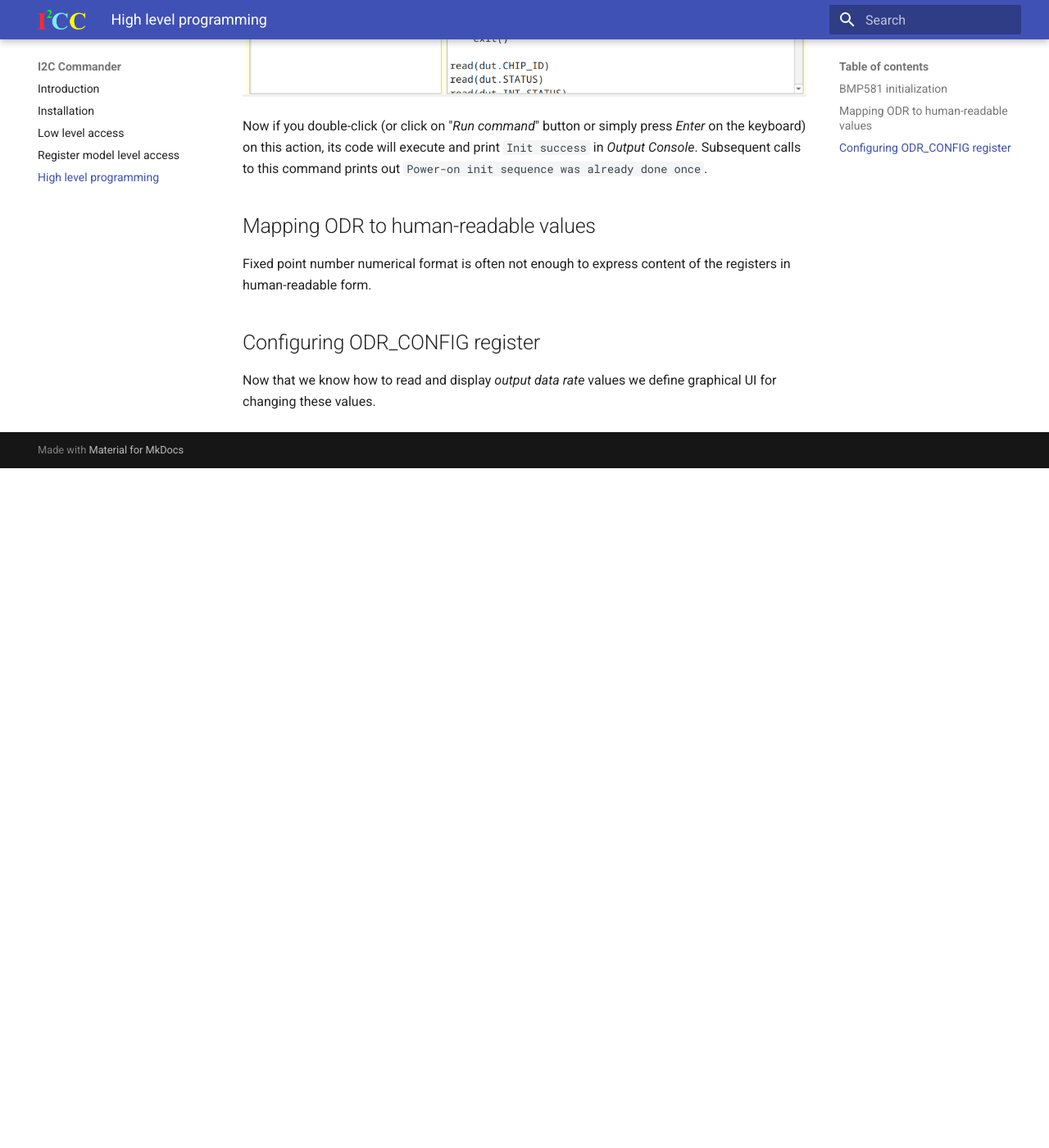
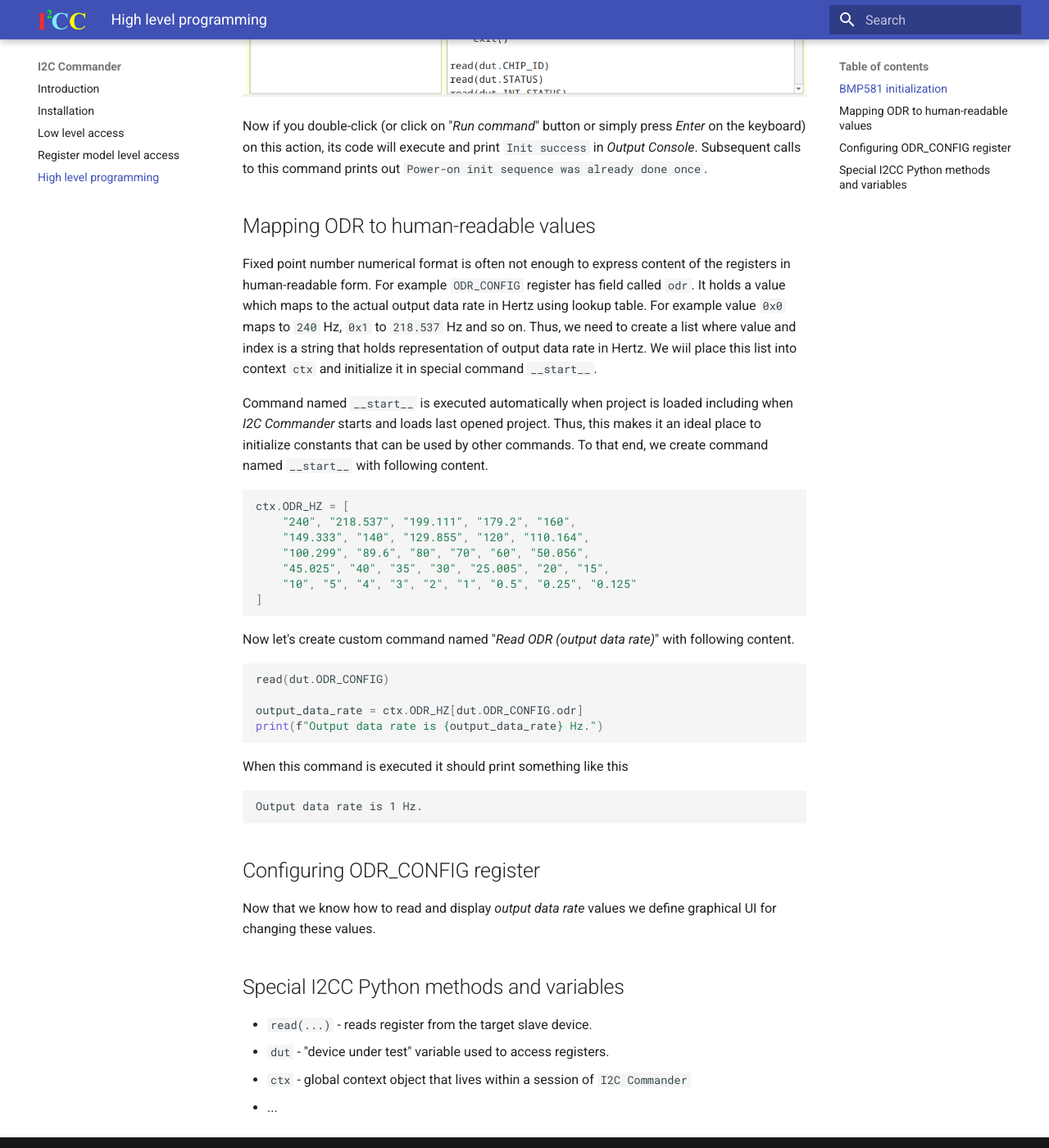
Before and after one commit to priimak/i2cc, an MkDocs documentation site: the page built from docs/high_level_i2c.md, in a window 1280 px wide and 1400 px high, scrolled down 3125 px. Shown: the whole window at 82% size. Built offline with MkDocs 1.6.1 and Material for MkDocs 9.7.7, drawn with Linux system fonts in a browser that asks for light colours; before the commit the page ends 3696 px from its top, so only the background shows below that.

Commit message:
More docs

````diff
--- a/docs/high_level_i2c.md
+++ b/docs/high_level_i2c.md
@@ -1,11 +1,12 @@
 # Programing devices over I2C
 
-Now that we know how to read and write individual registers we are ready to move up one level and use Python
-language for programming devices directly inside _I2C Commander_.
+Now that we know how to read and write individual registers we are ready to move up one level and use Python language
+for programming devices directly inside _I2C Commander_.
 
 As before we are working with BMP581 chip. We assume that all registers from the datasheet have already being defined.
 
 ## BMP581 initialization
+
 According to the datasheet after powering up the chip it is recommended to read several registers and confirm specific
 values. If those values are as per specification, then proceed with temperature and pressure measurements.
 
@@ -30,8 +31,7 @@ Now click on "_Define new command_" button. New window will open where you can e
 
 ![](images/init-custom-command.png)
 
-Line above, "Init" is a name of custom command as it will appear in the list of commands.
-And bellow is the code
+Line above, "Init" is a name of custom command as it will appear in the list of commands. And bellow is the code
 
 ```python
 if ctx.init_done is not None:
@@ -59,18 +59,18 @@ else:
     ctx.init_done = True
 ```
 
-This code is plain python but implicitly in it several special functions and objects are available to the user.
-Let's go over this code to see what they are.
+This code is plain python but implicitly in it several special functions and objects are available to the user. Let's go
+over this code to see what they are.
 
 First we are going to access variable `ctx.init_done` and see if it not `None`. Object `ctx` is global session
-persistent context. You can read and place any variable in it, and it will survive from one invocation of the command
-to the next. Context `ctx` is also shared between commands, which is how you can pass messages from one command to
-another. When you access context variable that is not defined yet, it returns `None`. Variable becomes defined and
-populated by some value when you assign some value to it. At the bottom you can see such
-assignment `ctx.init_done = True`. Thus, the check at the top ensures that init sequence will not be run more than once.
+persistent context. You can read and place any variable in it, and it will survive from one invocation of the command to
+the next. Context `ctx` is also shared between commands, which is how you can pass messages from one command to another.
+When you access context variable that is not defined yet, it returns `None`. Variable becomes defined and populated by
+some value when you assign some value to it. At the bottom you can see such assignment `ctx.init_done = True`. Thus, the
+check at the top ensures that init sequence will not be run more than once.
 
-Following three lines have form similar to `read(dut.CHIP_ID)`. Object `dut` is implicitly available to the user,
-and it represents access to the _device under test_ (aka _DUT_) and its registers.
+Following three lines have form similar to `read(dut.CHIP_ID)`. Object `dut` is implicitly available to the user, and it
+represents access to the _device under test_ (aka _DUT_) and its registers.
 
 Function `read(...)` takes register as an argument and reads that register from the connected chip. After registers are
 read we can access their fields. For example, we can check that `dut.CHIP_ID.chip_id == 0` and so on.
@@ -79,14 +79,54 @@ Now lets click "_Ok_" button. This command should now appear in the list.
 
 ![](images/commands-1.png)
 
-Now if you double-click (or click on "_Run command_" button or simply press _Enter_ on the keyboard) on this action,
-its code will execute and print `Init success` in _Output Console_. Subsequent calls to this command prints out
+Now if you double-click (or click on "_Run command_" button or simply press _Enter_ on the keyboard) on this action, its
+code will execute and print `Init success` in _Output Console_. Subsequent calls to this command prints out
 `Power-on init sequence was already done once`.
 
 ## Mapping ODR to human-readable values
 
-Fixed point number numerical format is often not enough to express content of the registers in human-readable form.
+Fixed point number numerical format is often not enough to express content of the registers in human-readable form. For
+example `ODR_CONFIG` register has field called `odr`. It holds a value which maps to the actual output data rate in
+Hertz using lookup table. For example value `0x0` maps to `240` Hz, `0x1` to `218.537` Hz and so on. Thus, we need to
+create a list where value and index is a string that holds representation of output data rate in Hertz. We wiil place
+this list into context `ctx` and initialize it in special command `__start__`.
+
+Command named `__start__` is executed automatically when project is loaded including when _I2C Commander_ starts and
+loads last opened project. Thus, this makes it an ideal place to initialize constants that can be used by other
+commands. To that end, we create command named `__start__` with following content.
+
+```python
+ctx.ODR_HZ = [
+    "240", "218.537", "199.111", "179.2", "160",
+    "149.333", "140", "129.855", "120", "110.164",
+    "100.299", "89.6", "80", "70", "60", "50.056",
+    "45.025", "40", "35", "30", "25.005", "20", "15",
+    "10", "5", "4", "3", "2", "1", "0.5", "0.25", "0.125"
+]
+```
+
+Now let's create custom command named "_Read ODR (output data rate)_" with following content.
+
+```python
+read(dut.ODR_CONFIG)
+
+output_data_rate = ctx.ODR_HZ[dut.ODR_CONFIG.odr]
+print(f"Output data rate is {output_data_rate} Hz.")
+```
+
+When this command is executed it should print something like this
+
+```commandline
+Output data rate is 1 Hz.
+```
 
 ## Configuring ODR_CONFIG register
 
 Now that we know how to read and display _output data rate_ values we define graphical UI for changing these values.
+
+## Special I2CC Python methods and variables
+
+* `read(...)` - reads register from the target slave device.
+* `dut` - "device under test" variable used to access registers.
+* `ctx` - global context object that lives within a session of `I2C Commander`
+* ...
````
